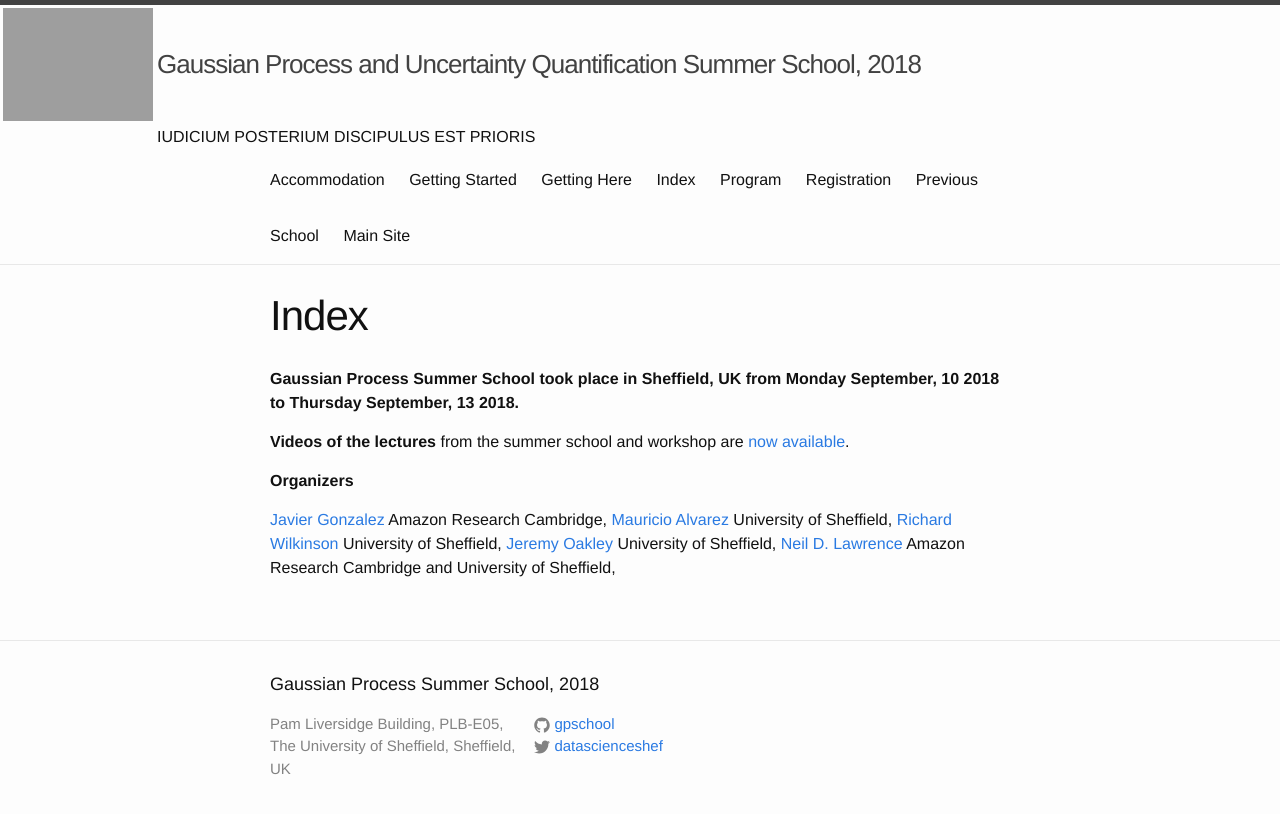
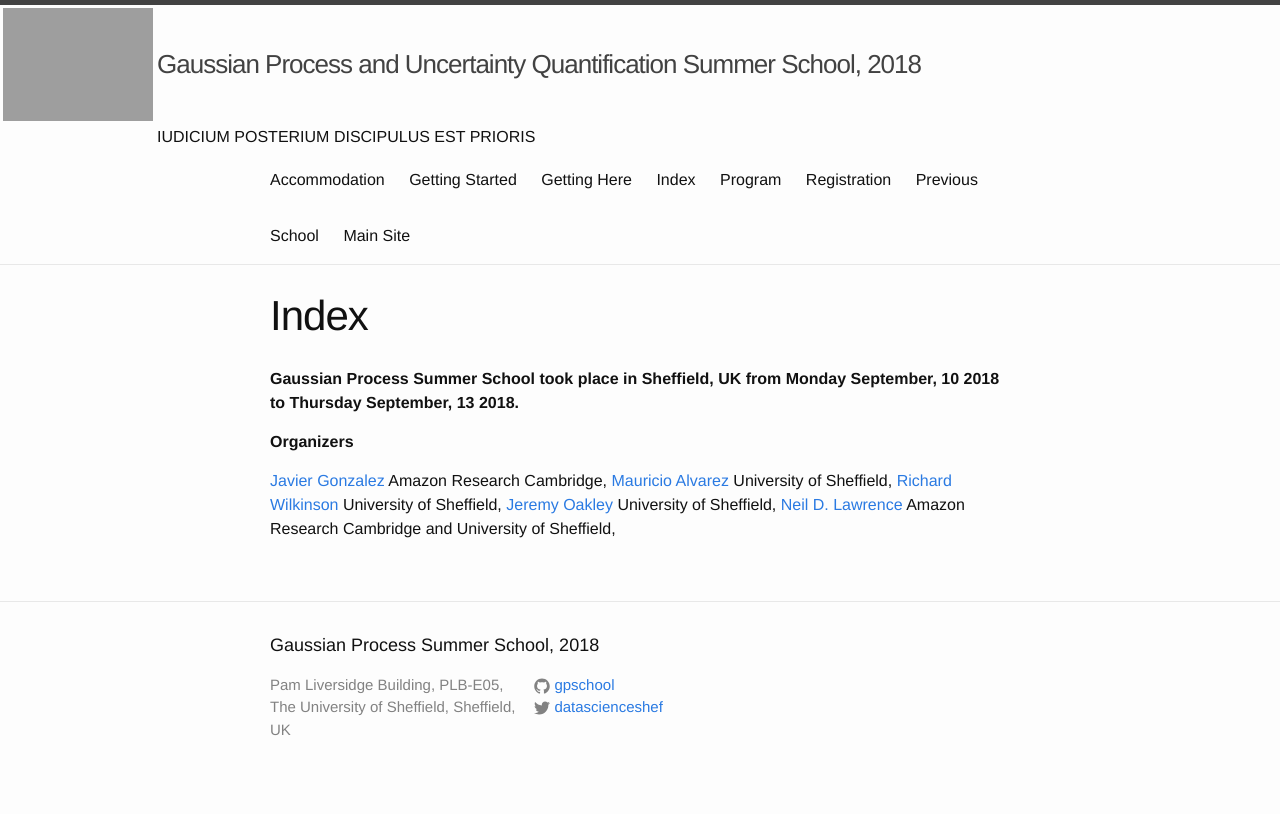
Before and after one commit to gpschool/gpss18, a Jekyll site: the page built from index.html, in a window 1280 px wide. Shown: the top 814 px of the page. Built offline with Jekyll 4.4.1, drawn with Linux system fonts in a browser that asks for light colours.

Commit message:
Update about.html

```diff
--- a/_layouts/about.html
+++ b/_layouts/about.html
@@ -5,7 +5,6 @@ layout: page
 <article>
 
   <p><strong>{{ site.conference.name }} took place in {{ site.conference.location }} from {{ site.conference.dates[0] | date: "%A %B, %-d %Y" }} to  {{ site.conference.dates.last | date: "%A %B, %-d %Y" }}.</strong></p>
-	<p><b>Videos of the lectures</b> from the summer school and workshop are <a href="https://www.youtube.com/playlist?list=PLpTp0l_CVmgwyAthrUmmdIFiunV1VvicM">now available</a>.</p>
   {{ content }}
 
   {% assign sponsorlen = {{ site.conference.sponsors | size }} %}
```
